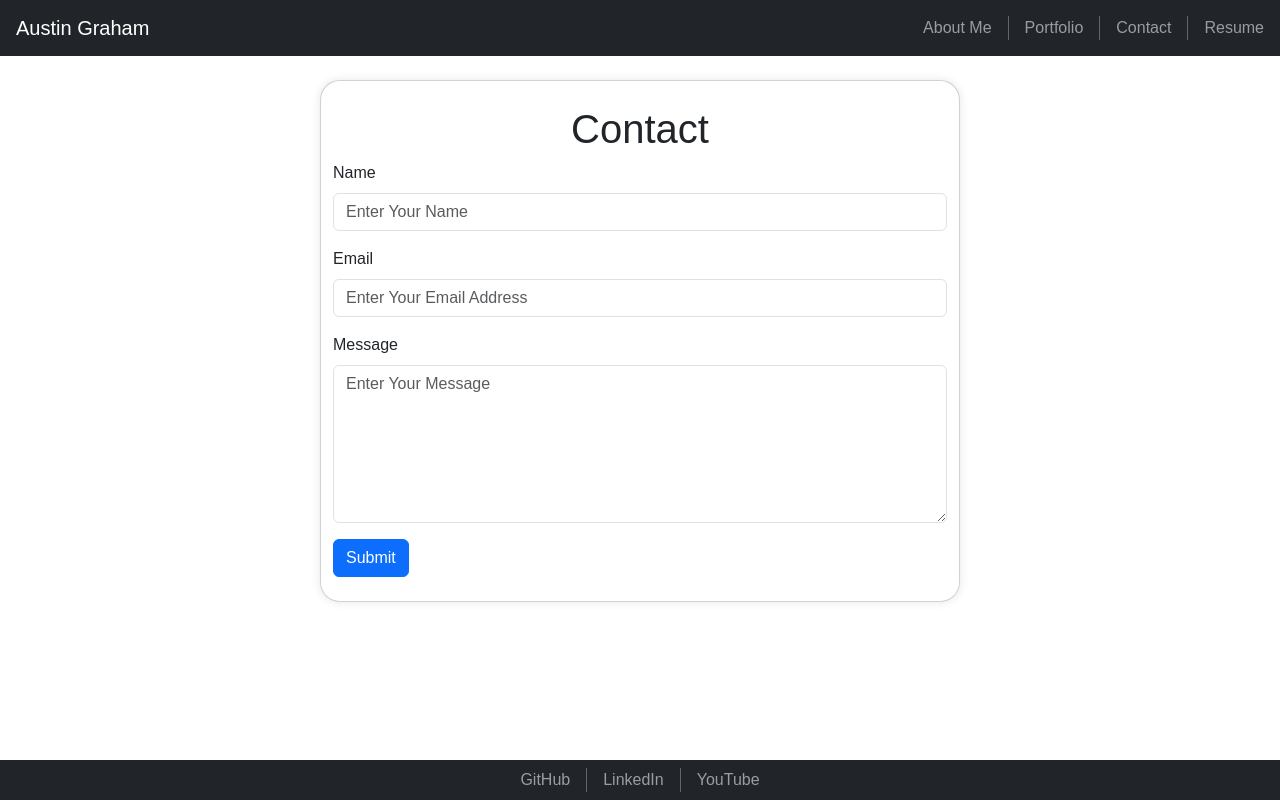
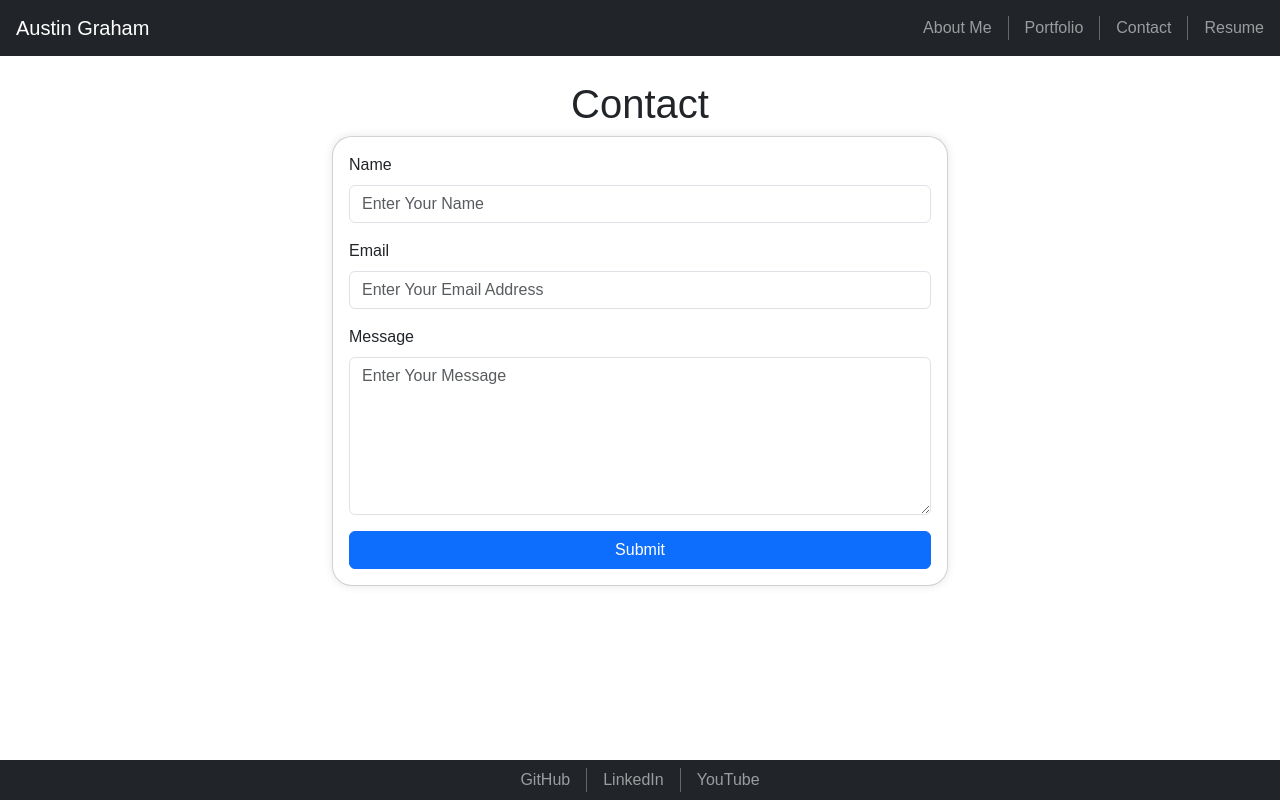
Before and after one commit to kyoriku/react-portfolio, a React (Vite) app: page /contact in a window 1280 px wide. Built offline with nearby package versions, Linux system fonts and the light colour scheme.

Commit message:
updated Contact component

```diff
--- a/src/components/Contact.jsx
+++ b/src/components/Contact.jsx
@@ -55,10 +55,9 @@ const Contact = () => {
   };
 
   return (
-    <div className="container my-4 py-4 col-md-6 card">
+    <div className="container py-4 col-md-6">
       <h1 className="text-center">Contact</h1>
-      {submitStatus && <div className="alert alert-success">{submitStatus}</div>}
-      <form onSubmit={handleFormSubmit}>
+      <form className="card p-3" onSubmit={handleFormSubmit}>
         <div className="mb-3">
           <label htmlFor="name" className="form-label">
             Name
@@ -111,6 +110,7 @@ const Contact = () => {
           Submit
         </button>
       </form>
+      {submitStatus && <div className="mt-3 alert alert-success">{submitStatus}</div>}
     </div>
   );
 };
```
